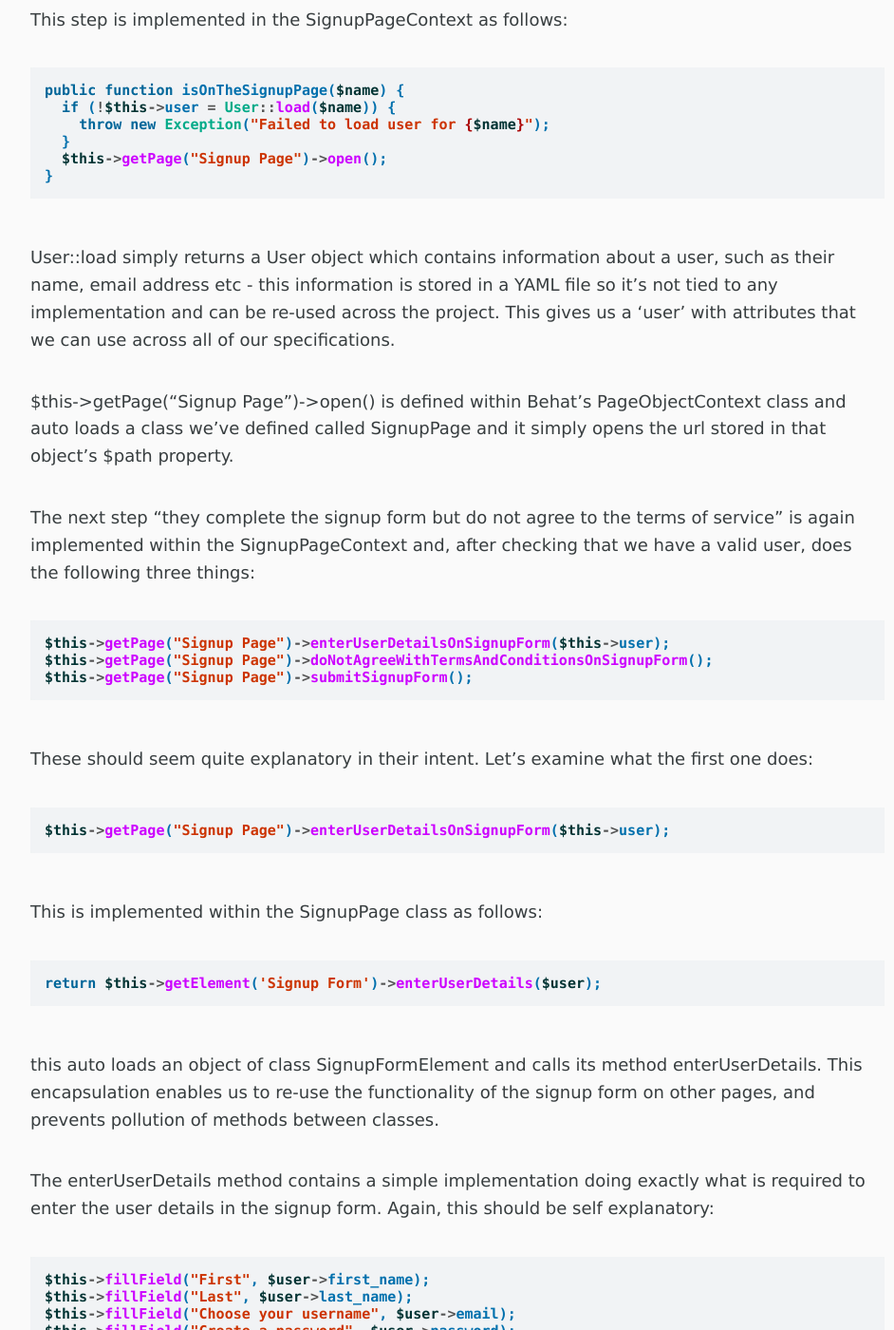
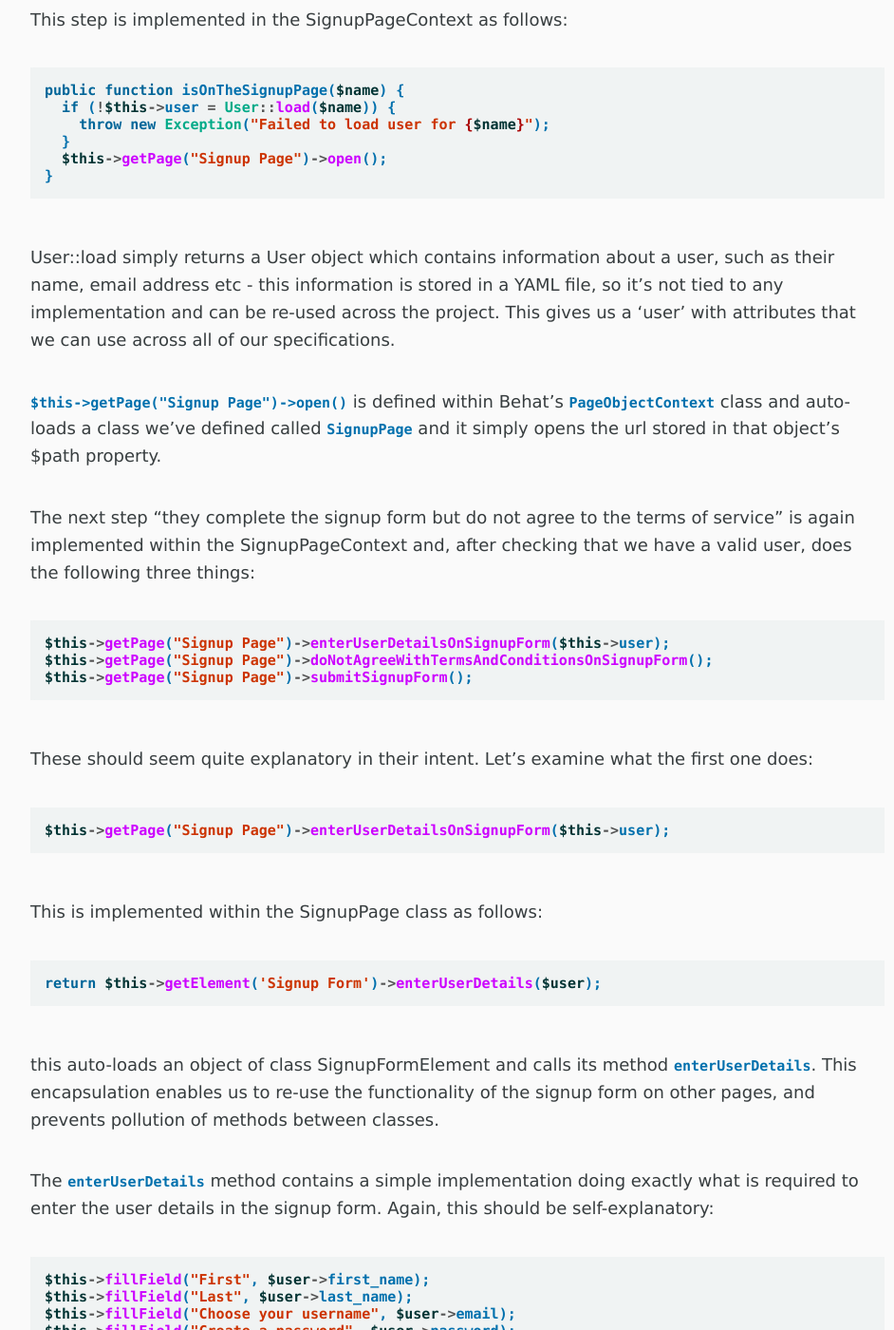
Before and after one commit to Capgemini/capgemini.github.io, a Jekyll site: the page built from _posts/2014-09-29-effective-bdd.md, in a window 1280 px wide and 1400 px high, scrolled down 3659 px. Shown: the whole window at 95% size, without its empty margins (158-1100 px from the left). Built offline with Jekyll 4.4.1, drawn with Linux system fonts in a browser that asks for light colours; comment, search, counter and statistics services are not loaded.

Commit message:
Update from https://github.com/Capgemini/blog-private/commit/19238f1dd14f15a118c3180690dda4c2e5177f57

````diff
--- a/_posts/2014-09-29-effective-bdd.md
+++ b/_posts/2014-09-29-effective-bdd.md
@@ -12,11 +12,11 @@
 
 Our scenarios should provide the complete documented specification for the software being delivered, and can be executed to provide validation of the system in a timely manner. To illustrate how to create effective Behat features, we'll use the following example requirement written as a typical user story.
 
-{% highlight gherkin %}
+```gherkin
 As the Corporate Lawyer
 I want to ensure that in addition to entering their details the user agrees to the Terms of Service when signing up
 To ensure that we can justifiably suspend the account if they break the Terms
-{% endhighlight %}
+```
 
 NB two things here
 
@@ -27,7 +27,7 @@
 
 Someone new to Behat will typically write the specification like this:
 
-{% highlight gherkin %}
+```gherkin
 When I go to "https://accounts.google.com/SignUp"
 And I enter "Larry" in "First"
 And I enter "Page" in "Last"
@@ -35,7 +35,7 @@
 etc…
 And I press "Next step"
 Then I should see "In order to use our services, you must agree to Google's Terms of Service."
-{% endhighlight %}
+```
 
 This specification has a number of inherent problems though:
 
@@ -47,7 +47,7 @@
 
 Let's start by rewriting the specification so that it fits the requirement:
 
-{% highlight gherkin %}
+```gherkin
 Given "<user>" is on the signup page
 And they complete the signup form but do not agree to the terms of service
 Then they should see a warning message telling them to accept the terms of service
@@ -57,7 +57,7 @@
 |user|
 |Larry|
 |Sergei|
-{% endhighlight %}
+```
 
 This specification is much better. It describes in plain language, with the minimum of jargon, what needs to be implemented to meet the requirement. It's not brittle - it doesn't rely on any specific implementation, so that if field names change then the specification, quite rightly, isn't affected.
 
@@ -67,58 +67,59 @@
 
 You can read more about how Behat implements the Page Object pattern at [http://extensions.behat.org/page-object][behat_page_object]. As far as our example goes let's take a look at the first couple of steps. We have three distinct components - a user, a page and a form within that page. Let's look at the first step in the specification:
 
-{% highlight gherkin %}
+```gherkin
 "Given "<user>" is on the signup page"
-{% endhighlight %}
+```
 
 This step is implemented in the SignupPageContext as follows:
 
-{% highlight php startinline%}
+```php
 public function isOnTheSignupPage($name) {
   if (!$this->user = User::load($name)) {
     throw new Exception("Failed to load user for {$name}");
   }
   $this->getPage("Signup Page")->open();
 }
-{% endhighlight %}
+```
 
-User::load simply returns a User object which contains information about a user, such as their name, email address etc - this information is stored in a YAML file so it's not tied to any implementation and can be re-used across the project. This gives us a 'user' with attributes that we can use across all of our specifications.
+User::load simply returns a User object which contains information about a user, such as their name, email address etc - this information is stored in a YAML file, so it's not tied to any implementation and can be re-used across the project. This gives us a 'user' with attributes that we can use across all of our specifications.
 
-$this->getPage("Signup Page")->open() is defined within Behat's PageObjectContext class and auto loads a class we've defined called SignupPage and it simply opens the url stored in that object's $path property.
+`$this->getPage("Signup Page")->open()` is defined within Behat's `PageObjectContext` class and auto-loads a class we've defined called `SignupPage` and it simply opens the url stored in that object's $path property.
 
 The next step "they complete the signup form but do not agree to the terms of service" is again implemented within the SignupPageContext and, after checking that we have a valid user, does the following three things:
 
-{% highlight php startinline%}
+```php
 $this->getPage("Signup Page")->enterUserDetailsOnSignupForm($this->user);
 $this->getPage("Signup Page")->doNotAgreeWithTermsAndConditionsOnSignupForm();
 $this->getPage("Signup Page")->submitSignupForm();
-{% endhighlight %}
+```
 
 These should seem quite explanatory in their intent. Let's examine what the first one does:
-{% highlight php startinline%}
+```php
 $this->getPage("Signup Page")->enterUserDetailsOnSignupForm($this->user);
-{% endhighlight %}
+```
 
 This is implemented within the SignupPage class as follows:
-{% highlight php startinline %}
+```php
 return $this->getElement('Signup Form')->enterUserDetails($user);
-{% endhighlight %}
+```
 
-this auto loads an object of class SignupFormElement and calls its method enterUserDetails. This encapsulation enables us to re-use the functionality of the signup form on other pages, and prevents pollution of methods between classes.
+this auto-loads an object of class SignupFormElement and calls its method `enterUserDetails`. This encapsulation enables us to re-use the functionality of the signup form on other pages, and prevents pollution of methods between classes.
 
-The enterUserDetails method contains a simple implementation doing exactly what is required to enter the user details in the signup form. Again, this should be self explanatory:
-{% highlight php startinline %}
+The `enterUserDetails` method contains a simple implementation doing exactly what is required to enter the user details in the signup form. Again, this should be self-explanatory:
+
+```php
 $this->fillField("First", $user->first_name);
 $this->fillField("Last", $user->last_name);
 $this->fillField("Choose your username", $user->email);
 $this->fillField("Create a password", $user->password);
 $this->fillField("Confirm your password", $user->password);
 $this->fillField("Your current email address", $user->email);
-{% endhighlight %}
+```
 
 Finally by taking a look at the layout of the files, we can see that the functionality is clearly separated and encapsulated - each class in the hierarchy is responsible for interacting with a well-defined part of the signup process.
 
-{% highlight gherkin %}
+```gherkin
  ├── bootstrap
  │   ├── Page
  │   │   ├── Element
@@ -135,7 +136,7 @@
  │   └── WebsiteFeatureContext.php
  └── website
      └── ensuretermsconditions.feature
-{% endhighlight %}
+```
 
 You can read more about features as executable specifications in the excellent ["Specification by Example"][sbe]. More information about Page Objects from Selenium's perspective can be found at <http://code.google.com/p/selenium/wiki/PageObjects>.
 
````
